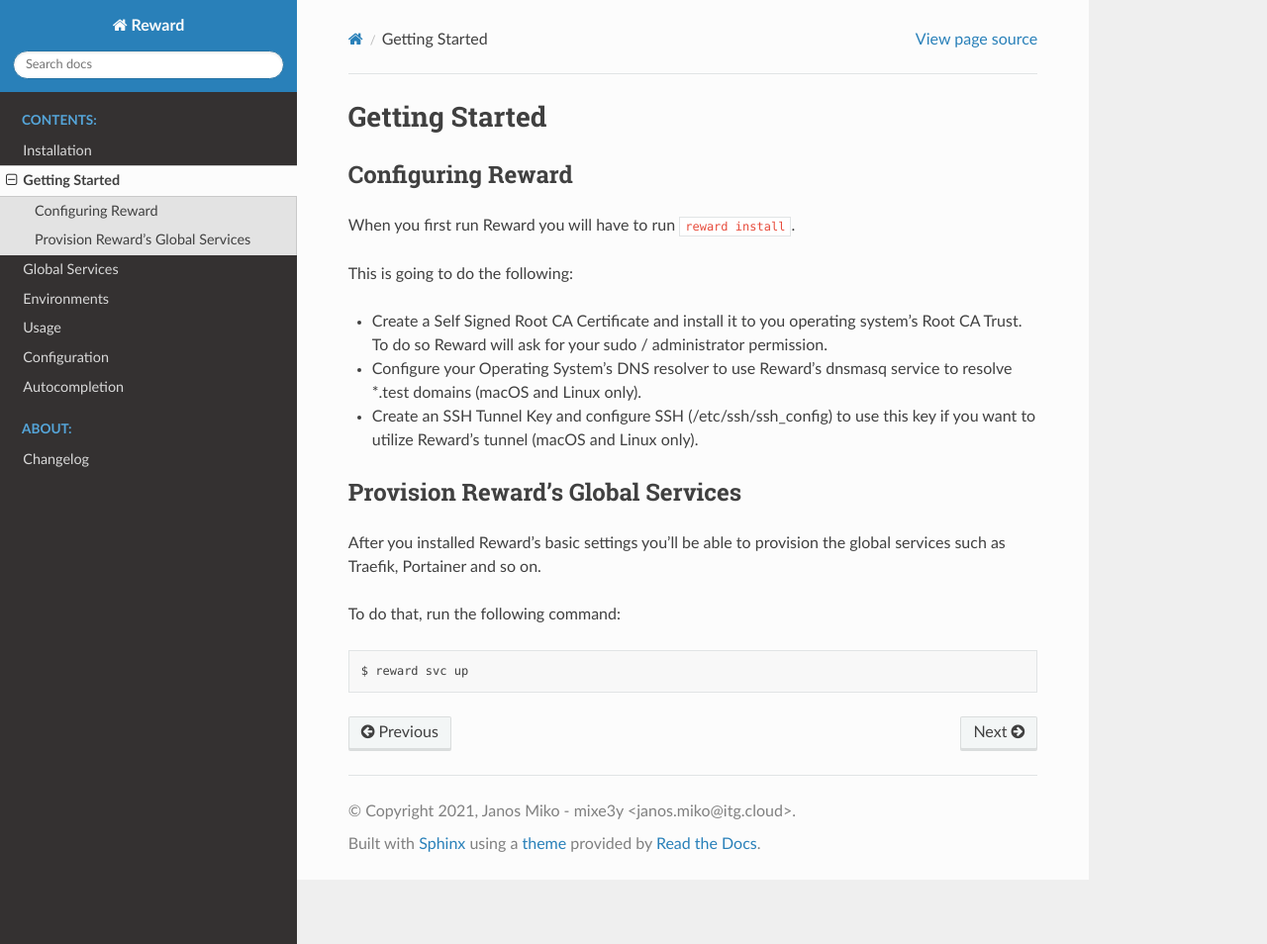
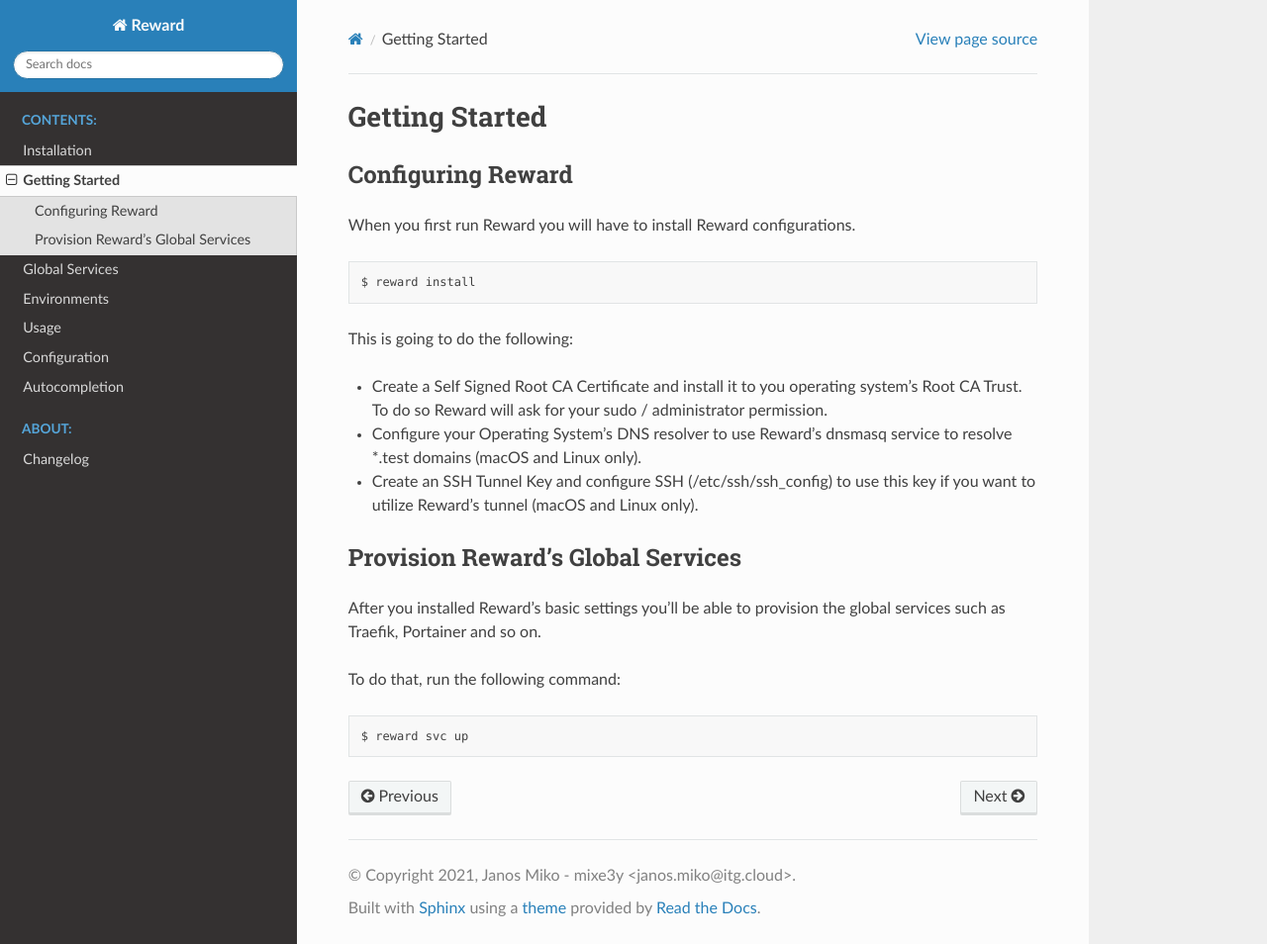
Before and after one commit to rewardenv/reward, a Sphinx documentation site: the page built from docs/getting-started.md, in a window 1280 px wide and 954 px high. Shown: the whole window at 99% size. Built offline with Sphinx 7.4.7 and the Read the Docs theme 2.0.0, drawn with Linux system fonts in a browser that asks for light colours.

Commit message:
docs: update documentation

````diff
--- a/docs/getting-started.md
+++ b/docs/getting-started.md
@@ -2,7 +2,11 @@
 
 ### Configuring Reward
 
-When you first run Reward you will have to run `reward install`.
+When you first run Reward you will have to install Reward configurations.
+
+``` shell
+$ reward install
+```
 
 This is going to do the following:
 * Create a Self Signed Root CA Certificate and install it to you operating system's Root CA Trust.
````
Also changed, not shown: docs/configuration/multipledomains.md (+1 -1 lines).
